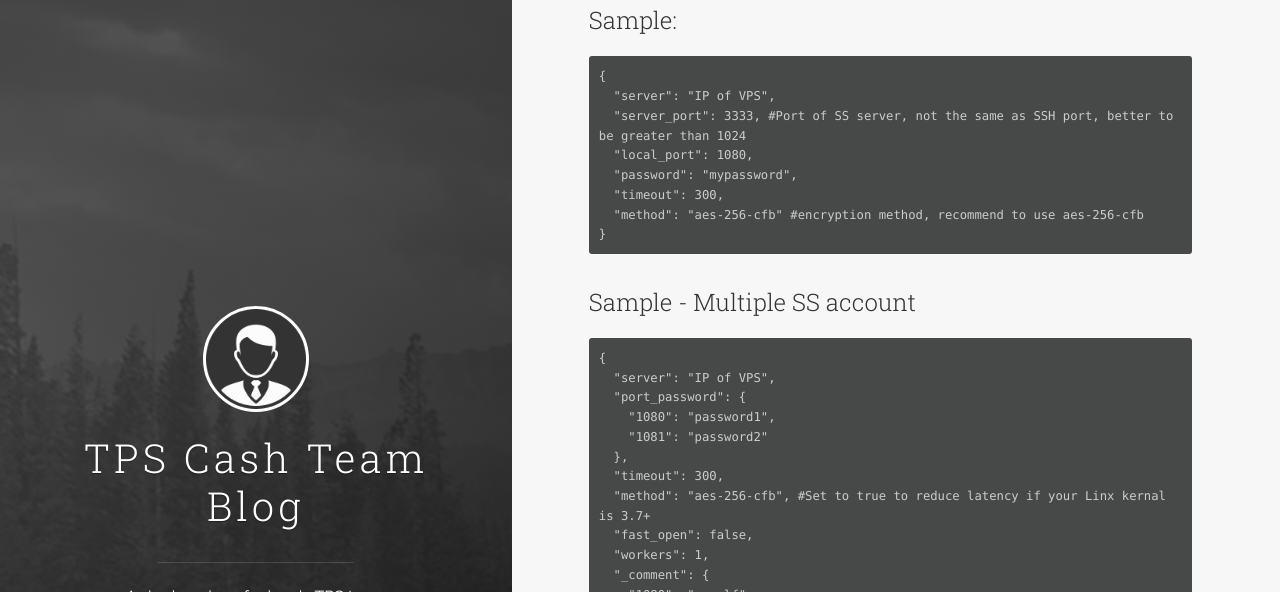
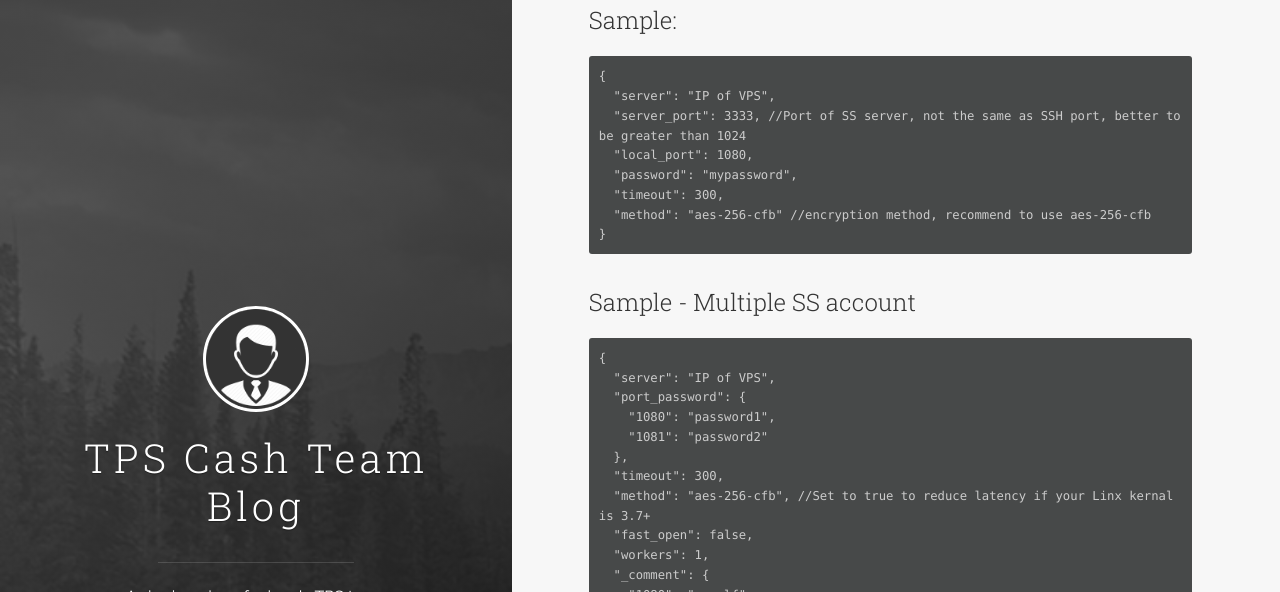
Before and after one commit to tpscash/tpscash.github.io, a Jekyll site: the page built from _posts/2016-09-20-build-ss-server.md, in a window 1280 px wide and 1400 px high, scrolled down 557 px. Shown: the part 191-783 px from the top of the window. Built offline with Jekyll 4.4.1, drawn with Linux system fonts in a browser that asks for light colours; comment, search, counter and statistics services are not loaded; some of the changed text lies outside the part shown.

Commit message:
fix comments

```diff
--- a/_posts/2016-09-20-build-ss-server.md
+++ b/_posts/2016-09-20-build-ss-server.md
@@ -28,11 +28,11 @@ The SS proxy is proven to be faster and more stable than SSH. Here is an introdu
 
     {
       "server": "IP of VPS",
-      "server_port": 3333, #Port of SS server, not the same as SSH port, better to be greater than 1024
+      "server_port": 3333, //Port of SS server, not the same as SSH port, better to be greater than 1024
       "local_port": 1080,
       "password": "mypassword",
       "timeout": 300,
-      "method": "aes-256-cfb" #encryption method, recommend to use aes-256-cfb
+      "method": "aes-256-cfb" //encryption method, recommend to use aes-256-cfb
     }
 
 ### Sample - Multiple SS account
@@ -44,7 +44,7 @@ The SS proxy is proven to be faster and more stable than SSH. Here is an introdu
         "1081": "password2"
       },
       "timeout": 300,
-      "method": "aes-256-cfb", #Set to true to reduce latency if your Linx kernal is 3.7+
+      "method": "aes-256-cfb", //Set to true to reduce latency if your Linx kernal is 3.7+
       "fast_open": false,
       "workers": 1,
       "_comment": {
```
